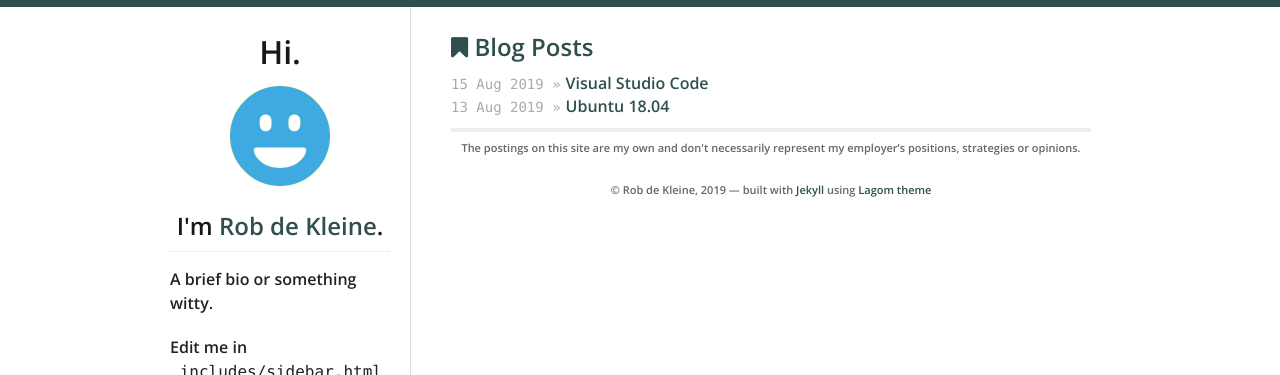
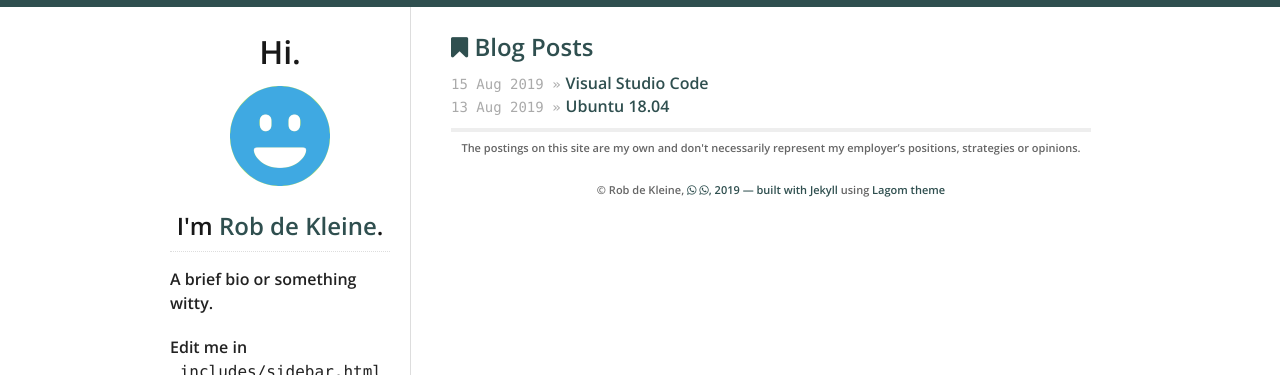
Before and after one commit to sjmst5/sjmst5.github.io, a Jekyll site: the page built from jekyll/index.md, in a window 1280 px wide. Shown: the top 375 px of the page. Built offline with Jekyll 4.4.1, drawn with Linux system fonts in a browser that asks for light colours; nearby versions of some CDN libraries.

Commit message:
footer wa+tel

```diff
--- a/jekyll/_includes/footer.html
+++ b/jekyll/_includes/footer.html
@@ -7,6 +7,12 @@
   {% endif %}
 
   <p>
-    © {{ site.data.theme.name }}, {{ 'now' | date: "%Y" }} &mdash; built with <a href="http://jekyllrb.com/">Jekyll</a> using <a href="https://github.com/swanson/lagom">Lagom theme</a>
+    © {{ site.data.theme.name }},   <link rel="stylesheet" href="https://maxcdn.bootstrapcdn.com/font-awesome/4.5.0/css/font-awesome.min.css">
+    <a href="https://wa.me/+31617768233" class="float" target="_blank">
+    <i class="fa fa-whatsapp my-float"></i>
+
+     <link rel="stylesheet" href="https://maxcdn.bootstrapcdn.com/font-awesome/4.5.0/css/font-awesome.min.css">
+    <a href="tel:+31617768233" class="float" target="_blank">
+    <i class="fa fa-whatsapp my-float"></i>, {{ 'now' | date: "%Y" }} &mdash; built with <a href="http://jekyllrb.com/">Jekyll</a> using <a href="https://github.com/swanson/lagom">Lagom theme</a>
   </p>
 </div>
```
